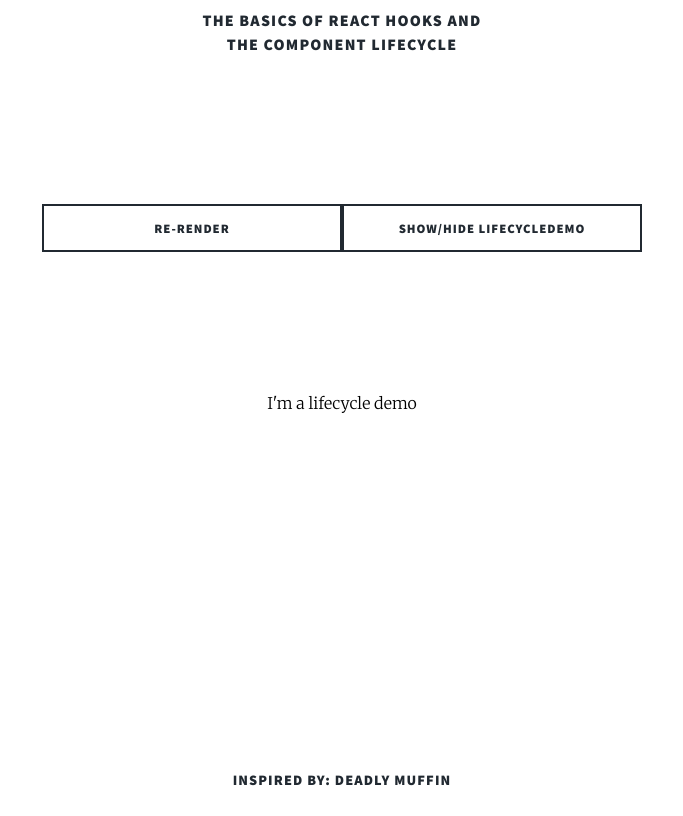
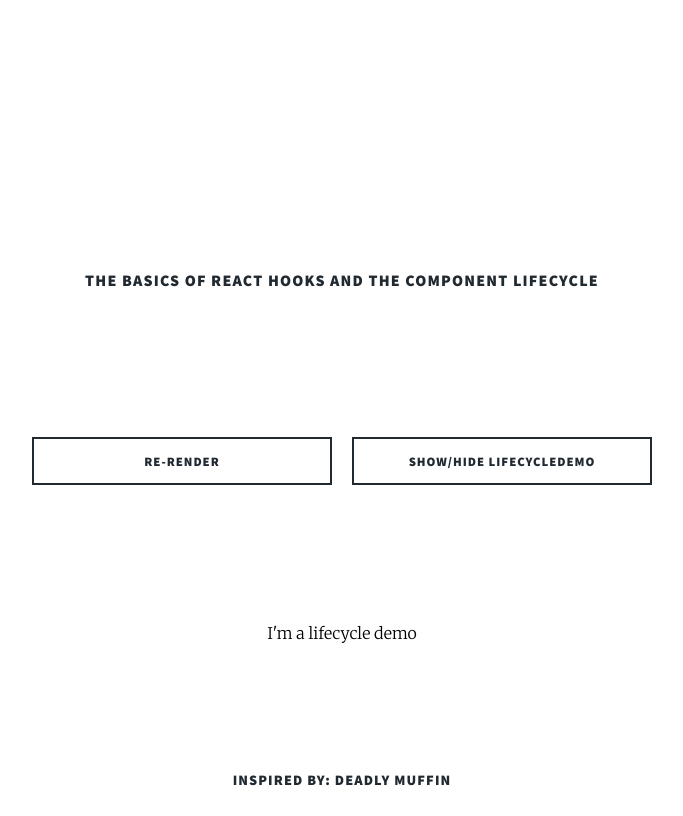
Before and after one commit to munair/react-hooks-basics, a React app: page / in a window 1280 px wide. Shown: the whole page, without its empty margins (298-981 px from the left). Built offline with nearby package versions, Linux system fonts and the light colour scheme.

Commit message:
remove min-height at the footer as a test.. also add margin to make the app responsive.

```diff
--- a/src/index.css
+++ b/src/index.css
@@ -21,7 +21,7 @@
 		display: flex;
 		flex-flow: column wrap;
 		justify-content: flex-end;
-		width: 300px;
+		height: 300px;
     padding: 0;
     margin: 0;
     text-align: center;
@@ -38,14 +38,13 @@
 	button.fitted {
 	  width: 300px;
 	  max-width: 400px;
-		margin: 10px 0;
+		margin: 10px;
 	}
 
 	.conclusion {
 		display: flex;
 		flex-flow: column wrap;
 		justify-content: flex-end;
-		min-height: 33vh;
     padding: 0;
     margin: 0;
     text-align: center;
```
